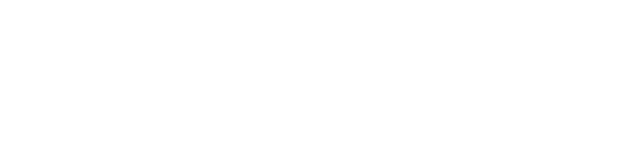
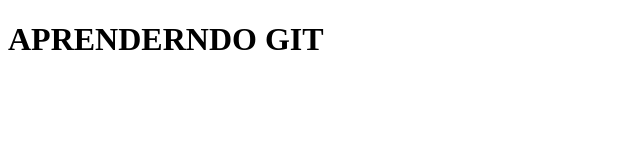
Before and after one commit to iagor18/Barbearia, a plain HTML site: page index.html in a window 1280 px wide. Shown: the whole page, without its empty margins (0-640 px from the left). Drawn offline with Linux system fonts and the light colour scheme.

Commit message:
alteração de index

```diff
--- a/index.html
+++ b/index.html
@@ -3,9 +3,10 @@
 <head>
     <meta charset="UTF-8">
     <meta name="viewport" content="width=device-width, initial-scale=1.0">
-    <title>Document</title>
+    <title>Test git </title>
 </head>
 <body>
+    <h1>APRENDERNDO GIT</h1>
 
 </body>
 </html>
```
